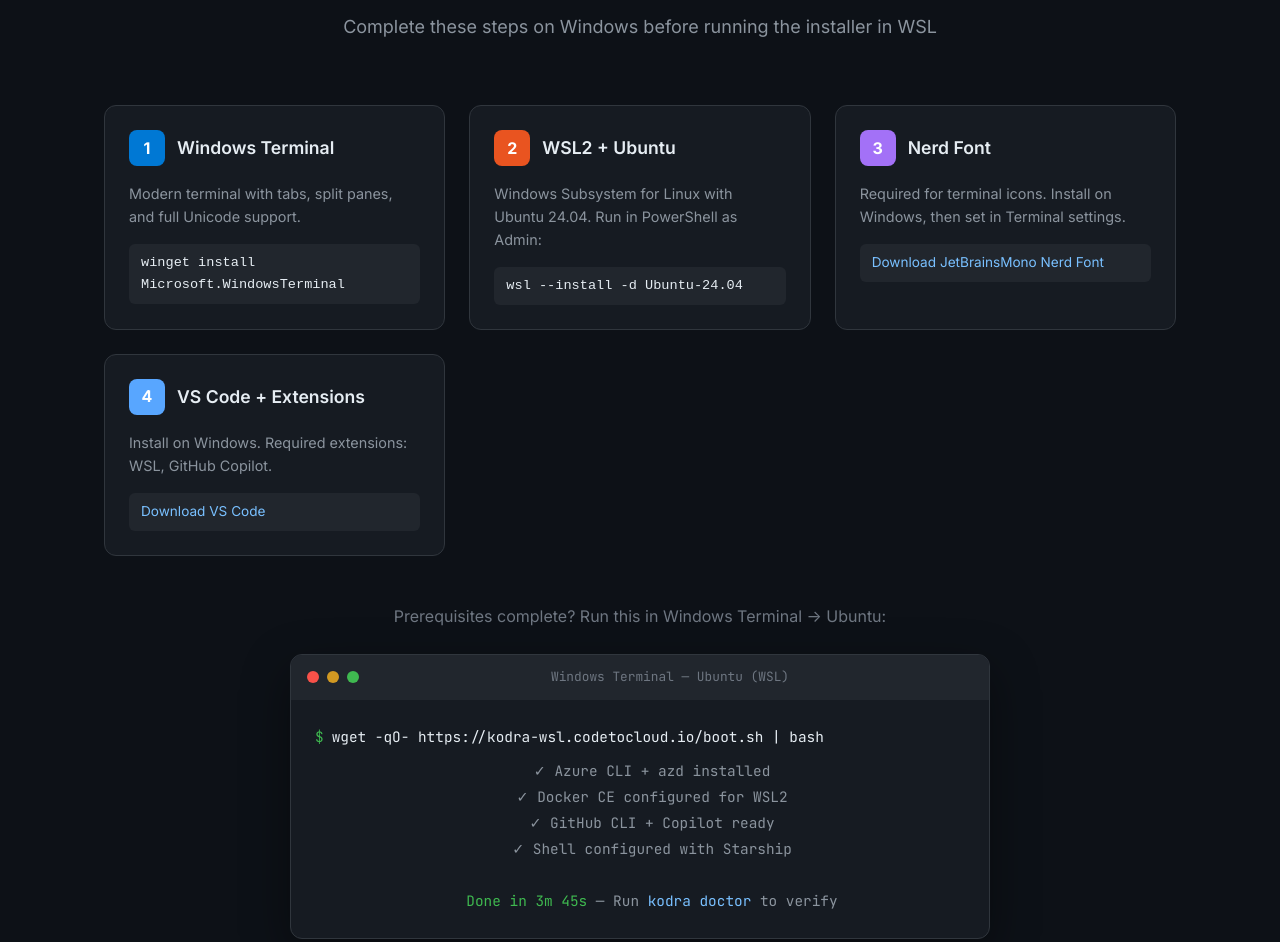
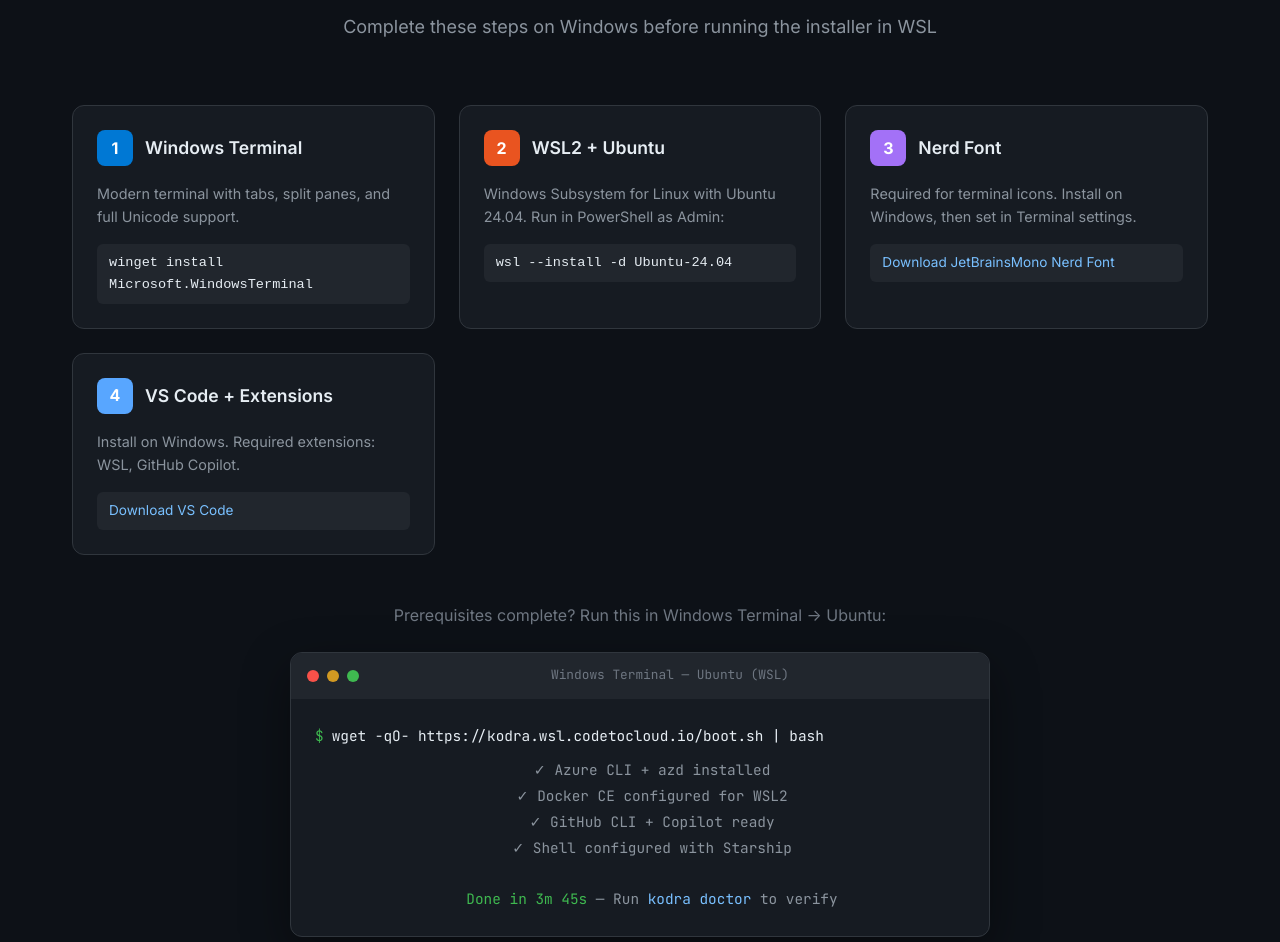
Before and after one commit to codetocloudorg/kodra-wsl, a plain HTML site: page index.html in a window 1280 px wide. Shown: the part 953-1895 px from the top of the page. Drawn offline with Linux system fonts and the light colour scheme.

Commit message:
chore: update domain to kodra.wsl.codetocloud.io
- Updated CNAME and all URLs across docs, scripts, and HTML
- Fixed HTML formatting (proper CSS classes for prereq cards)
- Fixed unclosed section tag in index.html

```diff
--- a/index.html
+++ b/index.html
@@ -635,6 +635,73 @@
             margin: 0 auto;
         }
 
+        /* Prerequisite Cards */
+        .prereq-grid {
+            display: grid;
+            grid-template-columns: repeat(auto-fit, minmax(280px, 1fr));
+            gap: 1.5rem;
+            max-width: 1200px;
+            margin: 0 auto;
+        }
+
+        .prereq-card {
+            background: var(--bg-secondary);
+            border: 1px solid var(--border-default);
+            border-radius: 12px;
+            padding: 1.5rem;
+        }
+
+        .prereq-header {
+            display: flex;
+            align-items: center;
+            gap: 0.75rem;
+            margin-bottom: 1rem;
+        }
+
+        .prereq-number {
+            width: 36px;
+            height: 36px;
+            border-radius: 8px;
+            display: flex;
+            align-items: center;
+            justify-content: center;
+            color: white;
+            font-weight: 700;
+        }
+
+        .prereq-card h3 {
+            font-size: 1.1rem;
+            font-weight: 600;
+        }
+
+        .prereq-card p {
+            color: var(--text-secondary);
+            font-size: 0.9rem;
+            margin-bottom: 1rem;
+        }
+
+        .prereq-code {
+            background: var(--bg-tertiary);
+            padding: 0.5rem 0.75rem;
+            border-radius: 6px;
+            font-size: 0.85rem;
+            display: block;
+        }
+
+        .prereq-link {
+            background: var(--bg-tertiary);
+            padding: 0.5rem 0.75rem;
+            border-radius: 6px;
+            font-size: 0.85rem;
+            display: block;
+            color: var(--accent-cyan);
+            text-decoration: none;
+        }
+
+        .prereq-link:hover {
+            background: var(--border-default);
+        }
+
         .command-item {
             background: var(--bg-secondary);
             border: 1px solid var(--border-default);
@@ -911,41 +978,41 @@
             <p class="section-subtitle">Complete these steps on Windows before running the installer in WSL</p>
         </div>
 
-        <div class="prereq-grid" style="display: grid; grid-template-columns: repeat(auto-fit, minmax(280px, 1fr)); gap: 1.5rem; max-width: 1200px; margin: 0 auto; padding: 0 2rem;">
-            <div class="prereq-card" style="background: var(--bg-secondary); border: 1px solid var(--border-default); border-radius: 12px; padding: 1.5rem;">
-                <div style="display: flex; align-items: center; gap: 0.75rem; margin-bottom: 1rem;">
-                    <div style="width: 36px; height: 36px; background: var(--windows-blue); border-radius: 8px; display: flex; align-items: center; justify-content: center; color: white; font-weight: 700;">1</div>
-                    <h3 style="font-size: 1.1rem; font-weight: 600;">Windows Terminal</h3>
+        <div class="prereq-grid">
+            <div class="prereq-card">
+                <div class="prereq-header">
+                    <div class="prereq-number" style="background: var(--windows-blue);">1</div>
+                    <h3>Windows Terminal</h3>
                 </div>
-                <p style="color: var(--text-secondary); font-size: 0.9rem; margin-bottom: 1rem;">Modern terminal with tabs, split panes, and full Unicode support.</p>
-                <code style="background: var(--bg-tertiary); padding: 0.5rem 0.75rem; border-radius: 6px; font-size: 0.85rem; display: block;">winget install Microsoft.WindowsTerminal</code>
+                <p>Modern terminal with tabs, split panes, and full Unicode support.</p>
+                <code class="prereq-code">winget install Microsoft.WindowsTerminal</code>
             </div>
 
-            <div class="prereq-card" style="background: var(--bg-secondary); border: 1px solid var(--border-default); border-radius: 12px; padding: 1.5rem;">
-                <div style="display: flex; align-items: center; gap: 0.75rem; margin-bottom: 1rem;">
-                    <div style="width: 36px; height: 36px; background: var(--wsl-orange); border-radius: 8px; display: flex; align-items: center; justify-content: center; color: white; font-weight: 700;">2</div>
-                    <h3 style="font-size: 1.1rem; font-weight: 600;">WSL2 + Ubuntu</h3>
+            <div class="prereq-card">
+                <div class="prereq-header">
+                    <div class="prereq-number" style="background: var(--wsl-orange);">2</div>
+                    <h3>WSL2 + Ubuntu</h3>
                 </div>
-                <p style="color: var(--text-secondary); font-size: 0.9rem; margin-bottom: 1rem;">Windows Subsystem for Linux with Ubuntu 24.04. Run in PowerShell as Admin:</p>
-                <code style="background: var(--bg-tertiary); padding: 0.5rem 0.75rem; border-radius: 6px; font-size: 0.85rem; display: block;">wsl --install -d Ubuntu-24.04</code>
+                <p>Windows Subsystem for Linux with Ubuntu 24.04. Run in PowerShell as Admin:</p>
+                <code class="prereq-code">wsl --install -d Ubuntu-24.04</code>
             </div>
 
-            <div class="prereq-card" style="background: var(--bg-secondary); border: 1px solid var(--border-default); border-radius: 12px; padding: 1.5rem;">
-                <div style="display: flex; align-items: center; gap: 0.75rem; margin-bottom: 1rem;">
-                    <div style="width: 36px; height: 36px; background: var(--accent-purple); border-radius: 8px; display: flex; align-items: center; justify-content: center; color: white; font-weight: 700;">3</div>
-                    <h3 style="font-size: 1.1rem; font-weight: 600;">Nerd Font</h3>
+            <div class="prereq-card">
+                <div class="prereq-header">
+                    <div class="prereq-number" style="background: var(--accent-purple);">3</div>
+                    <h3>Nerd Font</h3>
                 </div>
-                <p style="color: var(--text-secondary); font-size: 0.9rem; margin-bottom: 1rem;">Required for terminal icons. Install on Windows, then set in Terminal settings.</p>
-                <a href="https://github.com/ryanoasis/nerd-fonts/releases/latest/download/JetBrainsMono.zip" style="background: var(--bg-tertiary); padding: 0.5rem 0.75rem; border-radius: 6px; font-size: 0.85rem; display: block; color: var(--accent-cyan); text-decoration: none;">Download JetBrainsMono Nerd Font</a>
+                <p>Required for terminal icons. Install on Windows, then set in Terminal settings.</p>
+                <a href="https://github.com/ryanoasis/nerd-fonts/releases/latest/download/JetBrainsMono.zip" class="prereq-link">Download JetBrainsMono Nerd Font</a>
             </div>
 
-            <div class="prereq-card" style="background: var(--bg-secondary); border: 1px solid var(--border-default); border-radius: 12px; padding: 1.5rem;">
-                <div style="display: flex; align-items: center; gap: 0.75rem; margin-bottom: 1rem;">
-                    <div style="width: 36px; height: 36px; background: var(--accent-blue); border-radius: 8px; display: flex; align-items: center; justify-content: center; color: white; font-weight: 700;">4</div>
-                    <h3 style="font-size: 1.1rem; font-weight: 600;">VS Code + Extensions</h3>
+            <div class="prereq-card">
+                <div class="prereq-header">
+                    <div class="prereq-number" style="background: var(--accent-blue);">4</div>
+                    <h3>VS Code + Extensions</h3>
                 </div>
-                <p style="color: var(--text-secondary); font-size: 0.9rem; margin-bottom: 1rem;">Install on Windows. Required extensions: WSL, GitHub Copilot.</p>
-                <a href="https://code.visualstudio.com/" style="background: var(--bg-tertiary); padding: 0.5rem 0.75rem; border-radius: 6px; font-size: 0.85rem; display: block; color: var(--accent-cyan); text-decoration: none;">Download VS Code</a>
+                <p>Install on Windows. Required extensions: WSL, GitHub Copilot.</p>
+                <a href="https://code.visualstudio.com/" class="prereq-link">Download VS Code</a>
             </div>
         </div>
 
@@ -962,7 +1029,7 @@
                 <div class="terminal-body">
                     <div class="terminal-line">
                         <span class="terminal-prompt">$</span>
-                        <span class="terminal-command typing-animation">wget -qO- https://kodra-wsl.codetocloud.io/boot.sh | bash</span>
+                        <span class="terminal-command typing-animation">wget -qO- https://kodra.wsl.codetocloud.io/boot.sh | bash</span>
                     </div>
                     <div class="terminal-output">
                         ✓ Azure CLI + azd installed<br>
@@ -975,6 +1042,7 @@
                 </div>
             </div>
         </div>
+    </section>
 
     <!-- WSL Advantage Section -->
     <section>
--- a/robots.txt
+++ b/robots.txt
@@ -1,4 +1,4 @@
 User-agent: *
 Allow: /
 
-Sitemap: https://kodra-wsl.codetocloud.io/sitemap.xml
+Sitemap: https://kodra.wsl.codetocloud.io/sitemap.xml
```
Also changed, not shown: docs/AZURE-VM-TESTING.md (+1 -1 lines), docs/WSL-SETUP.md (+1 -1 lines), README.md, 3 other files.
